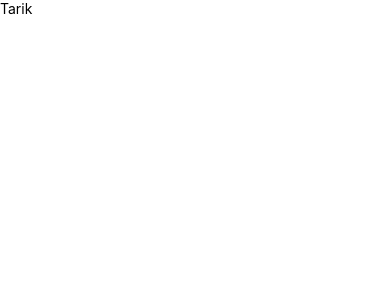
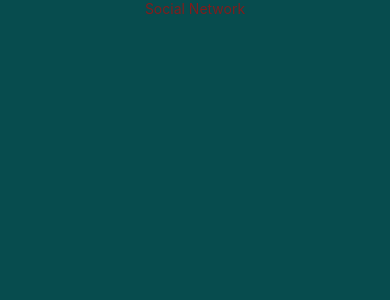
Before and after one commit to HerbiTarik/OptiElectro, a React Native app: screen / in a window 390 px wide. Shown: the top 300 px of the page. Built offline with nearby package versions, Linux system fonts and the light colour scheme.

Commit message:
Configure and add nativewind CSS

```diff
--- a/App.js
+++ b/App.js
@@ -1,14 +1,17 @@
 import { View, Text } from 'react-native'
 import React, { useEffect } from 'react'
 import RNBootSplash from "react-native-bootsplash"
+
 
 export default function App() {
   useEffect(() => {
       RNBootSplash.hide({fade: true, duration: 500})
   }, [])
   return (
-    <View>
-      <Text>Tarik</Text>
+    <View className="bg-primary flex-1">
+      <Text className="text-center  text-red-900">
+          Social Network
+      </Text>
     </View>
   )
 }
--- a/babel.config.js
+++ b/babel.config.js
@@ -1,3 +1,4 @@
 module.exports = {
   presets: ['module:@react-native/babel-preset'],
+  plugins: ["nativewind/babel"],
 };
--- a/package.json
+++ b/package.json
@@ -10,9 +10,11 @@
     "test": "jest"
   },
   "dependencies": {
+    "nativewind": "^2.0.11",
     "react": "18.2.0",
     "react-native": "0.74.3",
-    "react-native-bootsplash": "^5.5.3"
+    "react-native-bootsplash": "^5.5.3",
+    "react-native-lorem-ipsum": "^0.1.0"
   },
   "devDependencies": {
     "@babel/core": "^7.20.0",
@@ -29,6 +31,7 @@
     "jest": "^29.6.3",
     "prettier": "2.8.8",
     "react-test-renderer": "18.2.0",
+    "tailwindcss": "^3.3.2",
     "typescript": "5.0.4"
   },
   "engines": {
--- /dev/null
+++ b/tailwind.config.js
@@ -0,0 +1,20 @@
+/** @type {import('tailwindcss').Config} */
+
+module.exports = {
+  content: ["./App.{js,jsx,ts,tsx}", "./<custom-folder>/**/*.{js,jsx,ts,tsx}"],
+  theme: {
+    extend: {
+      colors:{
+        primary: "#074C4E",
+        secondary: "#f59e0b",
+        // accent: ""
+      },
+      fontFamily: {
+        'sans': ['Inter', 'sans-serif'],
+      }
+
+
+    },
+  },
+  plugins: [],
+}
```
Also changed, not shown: 1 other file (tests, documents, lock files or other folders).
